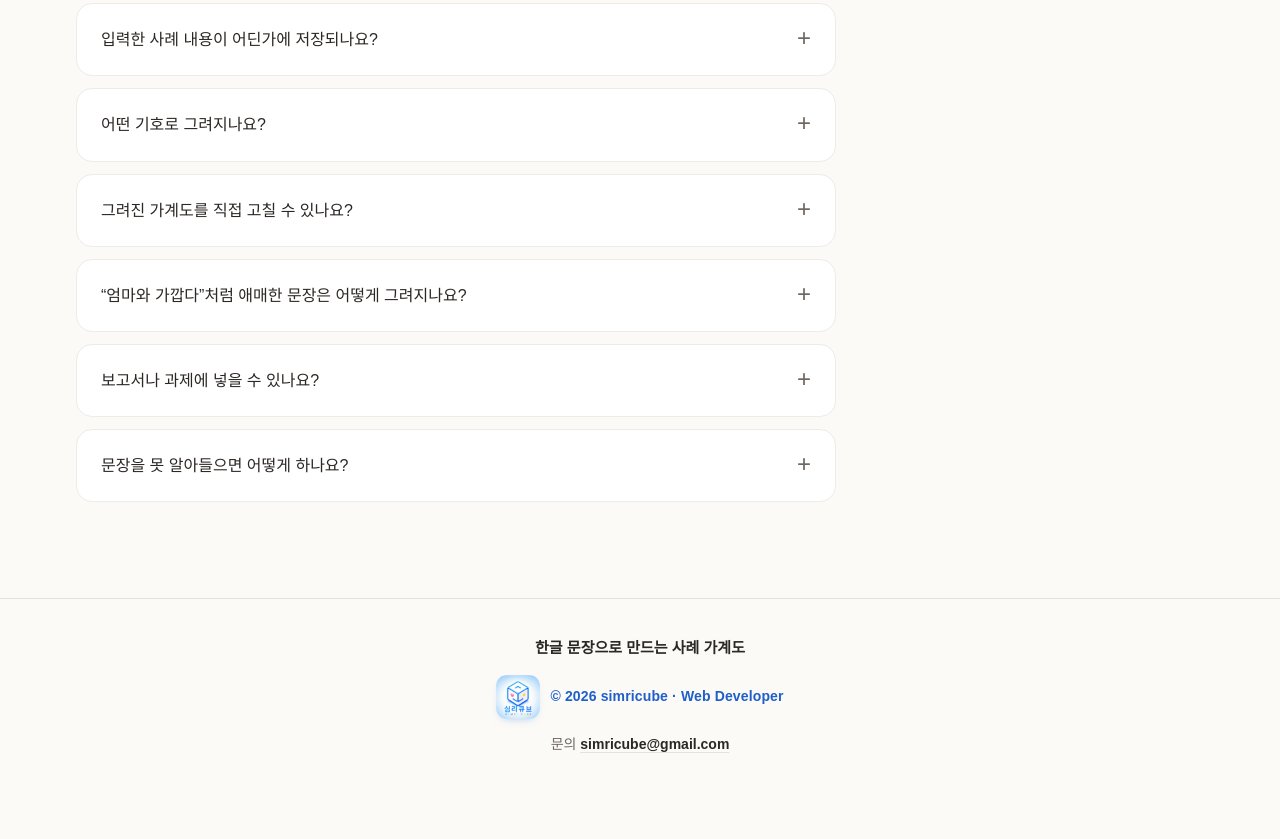
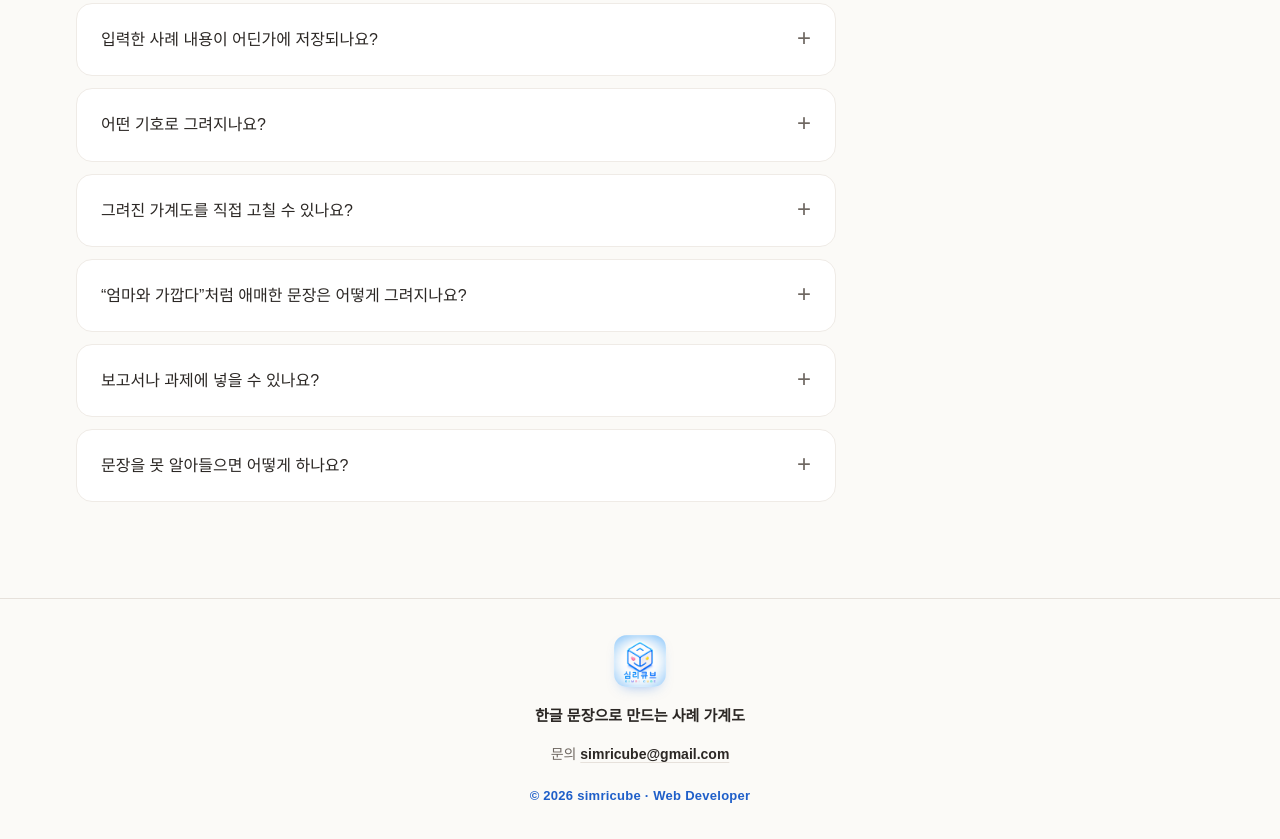
Before and after one commit to mylog-j/case-genogram, a plain HTML site: page index.html in a window 1280 px wide. Shown: the part 5682-6521 px from the top of the page. Before the commit the page ends 6483 px from the top, so only its background shows below. Drawn offline with Linux system fonts and the light colour scheme; no server answers; a web font is replaced by a local one.

Commit message:
맨 아래를 세로로: 로고 → 사이트 이름 → 문의 메일 → 영어 크레딧, 첫 화면 '밀착' 장식 카드를 범례대로 빨간색
Co-Authored-By: Claude Opus 5.5 <noreply@anthropic.com>

```diff
--- a/css/style.css
+++ b/css/style.css
@@ -145,7 +145,7 @@ main { overflow-x: clip; }
 .card-sym { width: 108px; padding: 12px 10px 10px; display: grid; justify-items: center; gap: 4px; }
 .card-sym svg { width: 56px; height: 36px; fill: none; stroke: var(--ink); stroke-width: 2.4; stroke-linecap: round; stroke-linejoin: round; }
 .card-sym svg .coral { stroke: #D2554B; }
-.card-sym svg .lav { stroke: #6E5FA8; }
+.card-sym svg .lav { stroke: #D93A2B; }
 .card-sym span { font-size: 13px; font-weight: 600; color: var(--muted); }
 .is-arriving .card { animation: card-in .9s cubic-bezier(.2, .8, .2, 1) both; animation-delay: var(--d); }
 @keyframes card-in {
@@ -534,9 +534,8 @@ textarea:focus { outline: none; border-color: var(--lavender-ink); box-shadow: 0
 .footer { border-top: 1px solid var(--line); padding: 36px var(--gutter) 44px; display: flex; flex-direction: column; align-items: center; gap: 14px; text-align: center; font-size: 14px; color: var(--muted); }
 .footer > * { margin: 0; }
 .footer-name { color: var(--ink); font-weight: 600; font-size: 15px; }
-.credit { display: flex; align-items: center; justify-content: center; gap: 10px; }
-.credit img { width: 44px; height: 44px; border-radius: 11px; box-shadow: 0 4px 10px -6px rgba(31, 111, 229, .5); }
-.credit-text { color: #1F5FC9; font-size: 14px; font-weight: 600; letter-spacing: .01em; }
+.footer-logo { width: 52px; height: 52px; border-radius: 13px; box-shadow: 0 6px 14px -8px rgba(31, 111, 229, .55); margin-bottom: 2px; }
+.footer .credit-text { color: #1F5FC9; font-size: 13px; font-weight: 600; letter-spacing: .02em; margin-top: 4px; }
 
 /* 좁은 화면 */
 @media (max-width: 1220px) {
@@ -640,9 +639,6 @@ textarea:focus { outline: none; border-color: var(--lavender-ink); box-shadow: 0
   .hn-mid { display: none; }
   .cmp::before, .bento::before, .rules::before, .workbench::before { width: 200px; height: 180px; filter: blur(40px); }
 }
-@media (max-width: 380px) {
-  .credit { gap: 8px; }
-}
 .contact { font-size: 14px; color: var(--muted); }
 .contact a { color: var(--ink); font-weight: 600; text-decoration-color: var(--line); text-underline-offset: 3px; }
 
--- a/index.html
+++ b/index.html
@@ -514,12 +514,10 @@
 </dialog>
 
 <footer class="footer">
+  <img class="footer-logo" src="images/simricube-logo-full.png" srcset="images/simricube-logo-full.png 1x, images/simricube-logo-full@2x.png 2x" width="132" height="132" alt="심리큐브 SIMRI CUBE 로고">
   <p class="footer-name">한글 문장으로 만드는 사례 가계도</p>
-  <div class="credit">
-    <img src="images/simricube-logo-full.png" srcset="images/simricube-logo-full.png 1x, images/simricube-logo-full@2x.png 2x" width="132" height="132" alt="심리큐브 SIMRI CUBE 로고">
-    <span class="credit-text">© 2026 simricube · Web Developer</span>
-  </div>
   <p class="contact">문의 <a href="mailto:simricube@gmail.com">simricube@gmail.com</a></p>
+  <p class="credit-text">© 2026 simricube · Web Developer</p>
 </footer>
 
 <div class="toast" id="review-toast" role="status" hidden>
```
